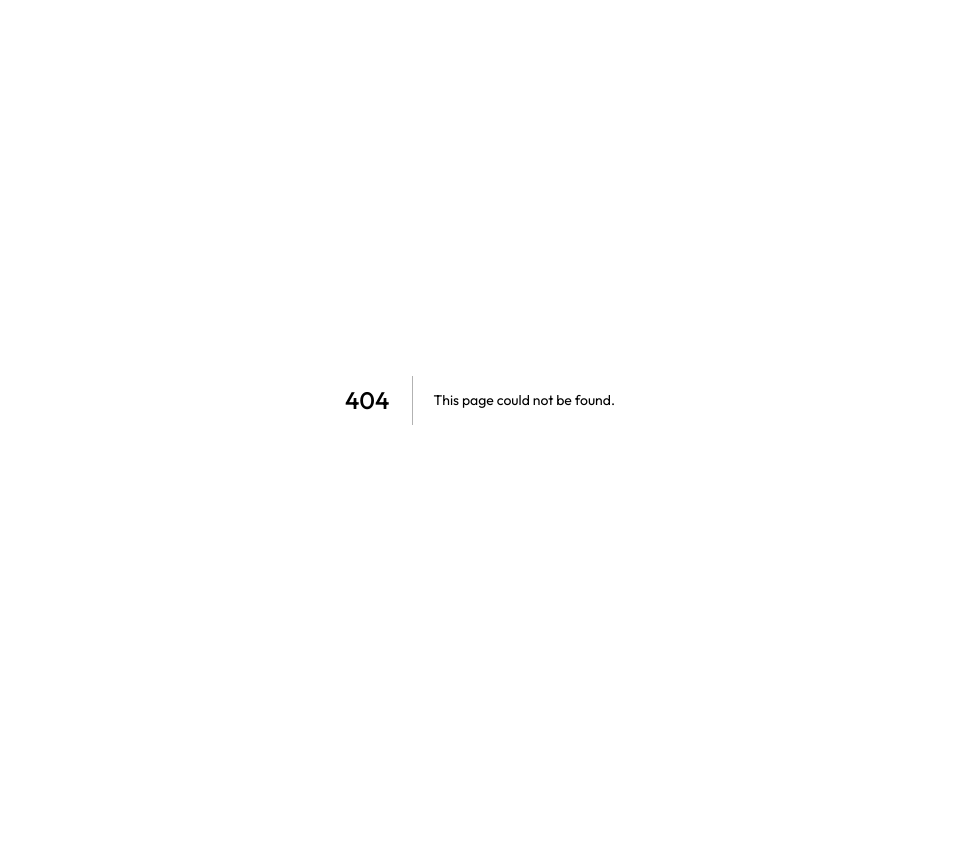
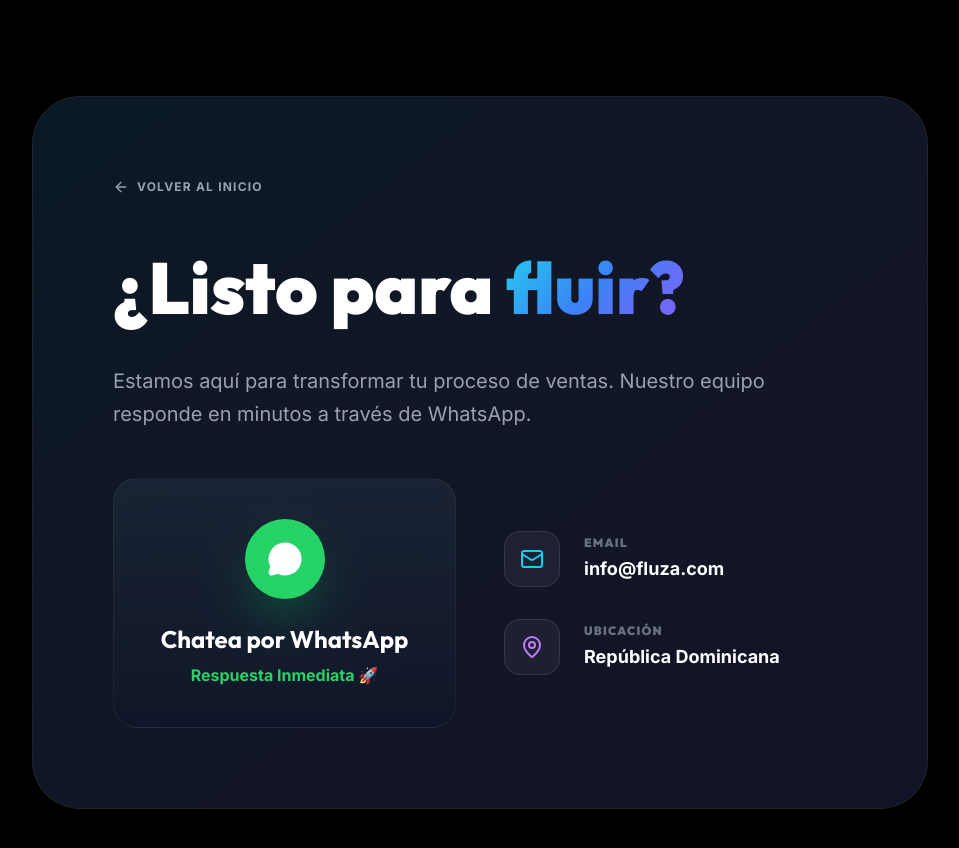
Before and after one commit to Marte1978/fluza-todo-fluye-2, a Next.js app: page /contacto in a window 1280 px wide. Before the commit this address had no page. Shown: the top 848 px of the page, without its empty margins (160-1119 px from the left). Before the commit the page ends 800 px from the top, so only its background shows below. Built offline with nearby package versions, Linux system fonts and the light colour scheme.

Commit message:
Feature: Added Privacy, Terms, and Contact pages with footer integration

```diff
--- /dev/null
+++ b/src/app/contacto/page.tsx
@@ -0,0 +1,72 @@
+'use client';
+
+import { motion } from 'framer-motion';
+import Link from 'next/link';
+import { ArrowLeft, MessageCircle, Mail, MapPin } from 'lucide-react';
+
+export default function Contacto() {
+    const whatsappUrl = "https://wa.me/18094789071?text=Hola!%20Quiero%20hablar%20con%20un%20especialista%20de%20Fluza.";
+
+    return (
+        <div className="min-h-screen bg-black text-white p-8 md:p-24 flex items-center justify-center">
+            <motion.div
+                initial={{ opacity: 0, scale: 0.95 }}
+                animate={{ opacity: 1, scale: 1 }}
+                className="max-w-4xl w-full glass-panel p-12 md:p-20 rounded-[3rem] border-2 border-cyan-500/20 relative overflow-hidden"
+            >
+                <div className="absolute inset-0 bg-gradient-to-br from-cyan-500/5 to-purple-500/5 z-0"></div>
+
+                <div className="relative z-10">
+                    <Link href="/" className="inline-flex items-center gap-2 text-gray-400 hover:text-cyan-400 mb-12 transition-colors font-bold uppercase tracking-widest text-xs">
+                        <ArrowLeft size={16} /> Volver al inicio
+                    </Link>
+
+                    <h1 className="text-4xl md:text-7xl font-heading font-black mb-8 leading-tight">
+                        ¿Listo para <span className="text-gradient">fluir?</span>
+                    </h1>
+                    <p className="text-gray-400 text-xl mb-12 max-w-2xl leading-relaxed">
+                        Estamos aquí para transformar tu proceso de ventas. Nuestro equipo responde en minutos a través de WhatsApp.
+                    </p>
+
+                    <div className="grid md:grid-cols-2 gap-12">
+                        <a
+                            href={whatsappUrl}
+                            target="_blank"
+                            className="group glass-card p-10 rounded-3xl border-2 border-[#25D366]/20 hover:border-[#25D366]/50 bg-[#25D366]/5 transition-all flex flex-col items-center justify-center text-center gap-6"
+                        >
+                            <div className="w-20 h-20 bg-[#25D366] rounded-full flex items-center justify-center shadow-2xl shadow-green-500/40 group-hover:scale-110 transition-transform">
+                                <MessageCircle size={36} fill="white" className="text-white" />
+                            </div>
+                            <div>
+                                <h3 className="text-2xl font-bold mb-2">Chatea por WhatsApp</h3>
+                                <p className="text-[#25D366] font-bold">Respuesta Inmediata 🚀</p>
+                            </div>
+                        </a>
+
+                        <div className="space-y-8 flex flex-col justify-center">
+                            <div className="flex items-center gap-6">
+                                <div className="w-14 h-14 bg-white/5 rounded-2xl flex items-center justify-center border border-white/10 text-cyan-400">
+                                    <Mail size={24} />
+                                </div>
+                                <div>
+                                    <h4 className="text-gray-500 text-xs font-black uppercase tracking-widest mb-1">Email</h4>
+                                    <p className="text-white font-bold text-lg">info@fluza.com</p>
+                                </div>
+                            </div>
+
+                            <div className="flex items-center gap-6">
+                                <div className="w-14 h-14 bg-white/5 rounded-2xl flex items-center justify-center border border-white/10 text-purple-400">
+                                    <MapPin size={24} />
+                                </div>
+                                <div>
+                                    <h4 className="text-gray-500 text-xs font-black uppercase tracking-widest mb-1">Ubicación</h4>
+                                    <p className="text-white font-bold text-lg">República Dominicana</p>
+                                </div>
+                            </div>
+                        </div>
+                    </div>
+                </div>
+            </motion.div>
+        </div>
+    );
+}
--- a/src/app/page.tsx
+++ b/src/app/page.tsx
@@ -19,6 +19,7 @@
 import Image from 'next/image';
 
 // Custom Sections
+import Link from 'next/link';
 import ChatSection from '@/components/ChatSection';
 import FAQSection from '@/components/FAQSection';
 import FlowDiagram from '@/components/FlowDiagram';
@@ -438,9 +439,9 @@
         </div>
 
         <div className="flex gap-12 text-sm font-bold text-gray-500">
-          <a href="#" className="hover:text-cyan-400 transition-colors">Privacidad</a>
-          <a href="#" className="hover:text-cyan-400 transition-colors">Términos</a>
-          <a href="#" className="hover:text-cyan-400 transition-colors">Contacto</a>
+          <Link href="/privacidad" className="hover:text-cyan-400 transition-colors">Privacidad</Link>
+          <Link href="/terminos" className="hover:text-cyan-400 transition-colors">Términos</Link>
+          <Link href="/contacto" className="hover:text-cyan-400 transition-colors">Contacto</Link>
         </div>
 
         <p className="text-sm text-gray-600">© 2026 Fluza. Todos los derechos reservados.</p>
--- /dev/null
+++ b/src/app/privacidad/page.tsx
@@ -0,0 +1,55 @@
+'use client';
+
+import { motion } from 'framer-motion';
+import Link from 'next/link';
+import { ArrowLeft, Shield } from 'lucide-react';
+
+export default function Privacidad() {
+    return (
+        <div className="min-h-screen bg-black text-white p-8 md:p-24">
+            <motion.div
+                initial={{ opacity: 0, y: 20 }}
+                animate={{ opacity: 1, y: 0 }}
+                className="max-w-3xl mx-auto"
+            >
+                <Link href="/" className="inline-flex items-center gap-2 text-gray-400 hover:text-cyan-400 mb-12 transition-colors font-bold uppercase tracking-widest text-xs">
+                    <ArrowLeft size={16} /> Volver al inicio
+                </Link>
+
+                <header className="mb-16 border-b border-white/10 pb-12">
+                    <div className="w-16 h-16 bg-cyan-500/10 rounded-2xl flex items-center justify-center mb-6 border border-cyan-500/20 text-cyan-400">
+                        <Shield size={32} />
+                    </div>
+                    <h1 className="text-4xl md:text-6xl font-heading font-black mb-4">Política de Privacidad</h1>
+                    <p className="text-gray-400">Última actualización: 21 de Febrero, 2026</p>
+                </header>
+
+                <section className="space-y-12 text-gray-300 leading-relaxed text-lg">
+                    <div>
+                        <h2 className="text-2xl font-bold text-white mb-4">1. Recolección de Información</h2>
+                        <p>En Fluza, recolectamos información necesaria para proporcionar nuestros servicios de automatización de ventas. Esto incluye su nombre, dirección de correo electrónico, número de teléfono y datos de interacción con nuestro chatbot.</p>
+                    </div>
+
+                    <div>
+                        <h2 className="text-2xl font-bold text-white mb-4">2. Uso de Datos</h2>
+                        <p>Sus datos se utilizan exclusivamente para:</p>
+                        <ul className="list-disc pl-6 mt-4 space-y-2">
+                            <li>Configurar su ecosistema de ventas digital.</li>
+                            <li>Personalizar las respuestas de su Agente de IA.</li>
+                            <li>Soporte técnico y mejoras del servicio.</li>
+                        </ul>
+                    </div>
+
+                    <div>
+                        <h2 className="text-2xl font-bold text-white mb-4">3. Seguridad</h2>
+                        <p>Implementamos medidas de seguridad de grado bancario para proteger su información contra accesos no autorizados. Sus datos están encriptados tanto en tránsito como en reposo.</p>
+                    </div>
+
+                    <div className="bg-white/5 rounded-2xl p-8 border border-white/10 italic">
+                        "Su confianza es la base de nuestro ecosistema. Fluza nunca venderá sus datos a terceros ni los utilizará para fines ajenos a la optimización de sus ventas."
+                    </div>
+                </section>
+            </motion.div>
+        </div>
+    );
+}
--- /dev/null
+++ b/src/app/terminos/page.tsx
@@ -0,0 +1,46 @@
+'use client';
+
+import { motion } from 'framer-motion';
+import Link from 'next/link';
+import { ArrowLeft, FileText } from 'lucide-react';
+
+export default function Terminos() {
+    return (
+        <div className="min-h-screen bg-black text-white p-8 md:p-24">
+            <motion.div
+                initial={{ opacity: 0, y: 20 }}
+                animate={{ opacity: 1, y: 0 }}
+                className="max-w-3xl mx-auto"
+            >
+                <Link href="/" className="inline-flex items-center gap-2 text-gray-400 hover:text-cyan-400 mb-12 transition-colors font-bold uppercase tracking-widest text-xs">
+                    <ArrowLeft size={16} /> Volver al inicio
+                </Link>
+
+                <header className="mb-16 border-b border-white/10 pb-12">
+                    <div className="w-16 h-16 bg-purple-500/10 rounded-2xl flex items-center justify-center mb-6 border border-purple-500/20 text-purple-400">
+                        <FileText size={32} />
+                    </div>
+                    <h1 className="text-4xl md:text-6xl font-heading font-black mb-4">Términos y Condiciones</h1>
+                    <p className="text-gray-400">Última actualización: 21 de Febrero, 2026</p>
+                </header>
+
+                <section className="space-y-12 text-gray-300 leading-relaxed text-lg">
+                    <div>
+                        <h2 className="text-2xl font-bold text-white mb-4">1. El Servicio</h2>
+                        <p>Fluza proporciona una plataforma de automatización de ventas basada en IA. El uso del servicio requiere una suscripción activa y el cumplimiento de nuestras políticas éticas de comunicación.</p>
+                    </div>
+
+                    <div>
+                        <h2 className="text-2xl font-bold text-white mb-4">2. Pagos y Suscripción</h2>
+                        <p>Los precios indicados en el sitio web (Plan Esencial, PRO y Elite) no incluyen impuestos locales si aplican. La suscripción se factura mensualmente y puede ser cancelada en cualquier momento con aviso previo.</p>
+                    </div>
+
+                    <div>
+                        <h2 className="text-2xl font-bold text-white mb-4">3. Responsabilidad</h2>
+                        <p>Nuestro Agente de IA está diseñado para asistir en las ventas, pero el usuario es responsable del contenido final comunicado a sus clientes. Fluza no se hace responsable de las decisiones comerciales tomadas por los leads interactuando con el bot.</p>
+                    </div>
+                </section>
+            </motion.div>
+        </div>
+    );
+}
```
